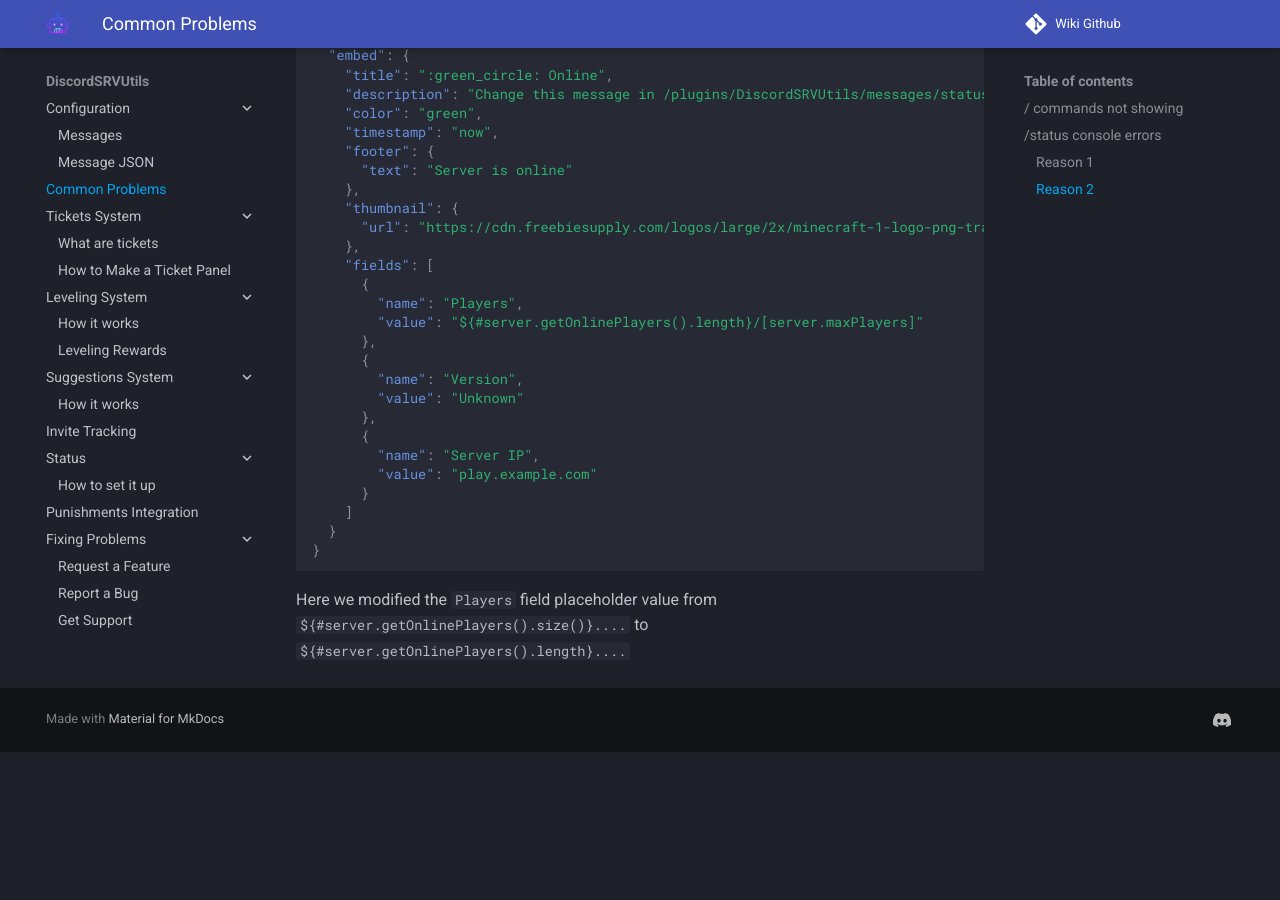
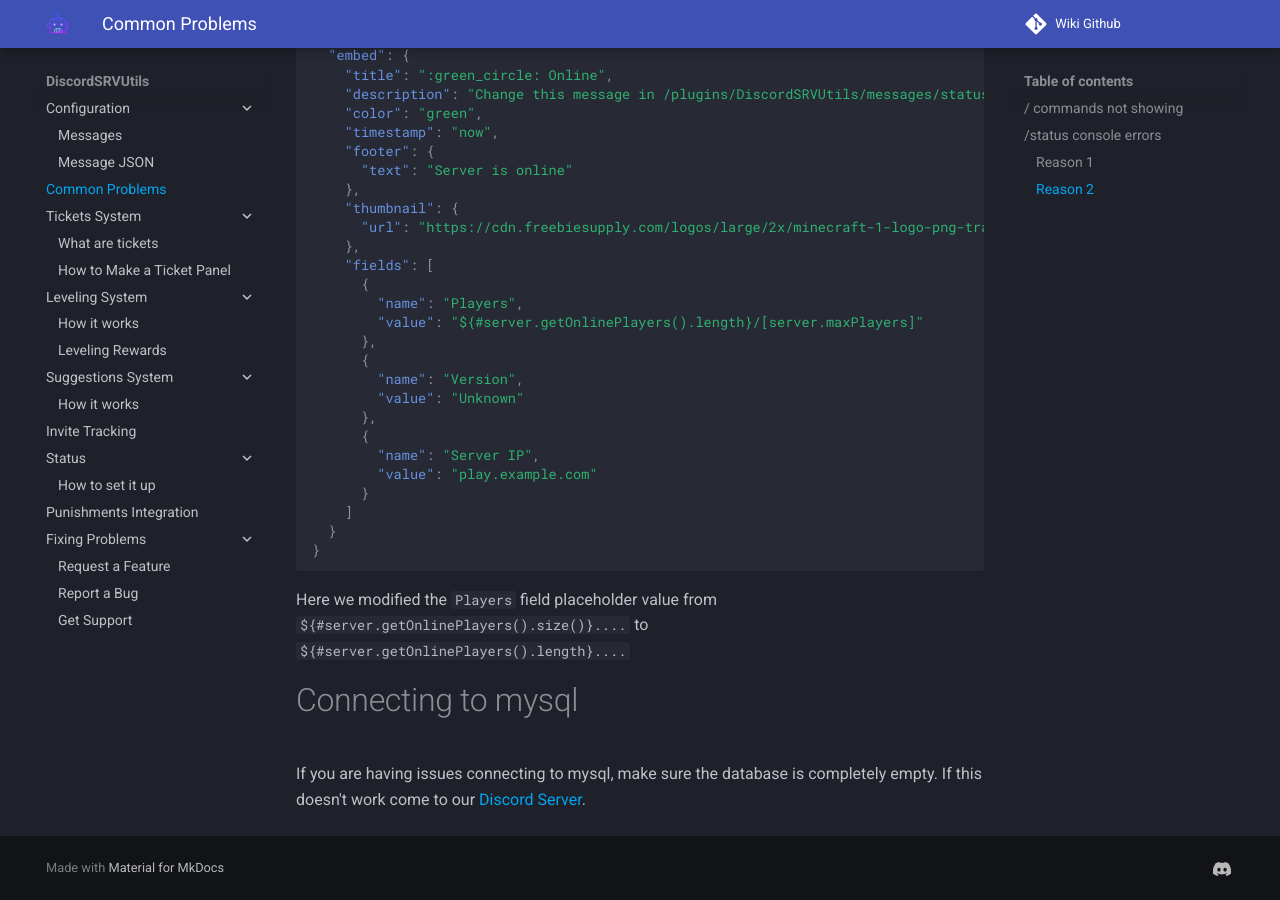
Before and after one commit to BlueDevelopersInc/dsu-wiki, an MkDocs documentation site: the page built from docs/common-problems.md, in a window 1280 px wide and 900 px high, scrolled down 715 px. Built offline with MkDocs 1.6.1 and Material for MkDocs 9.7.7, drawn with Linux system fonts in a browser that asks for light colours; comment, search, counter and statistics services are not loaded; before the commit the page ends 1467 px from its top, so only the background shows below that.

Commit message:
add mysql connection problem

````diff
--- a/docs/common-problems.md
+++ b/docs/common-problems.md
@@ -42,3 +42,8 @@ Server is outdated, the default `status-online` message is not designed for old
 }
 ```
 Here we modified the `Players` field placeholder value from `${#server.getOnlinePlayers().size()}....` to `${#server.getOnlinePlayers().length}....`
+
+
+# Connecting to mysql
+
+If you are having issues connecting to mysql, make sure the database is completely empty. If this doesn't work come to our [Discord Server](https://discordsrvutils.xyz/support).
````
